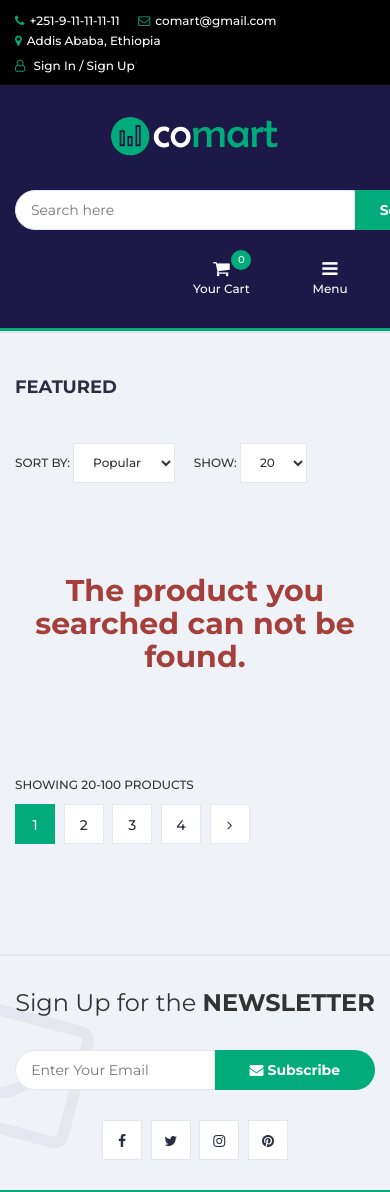
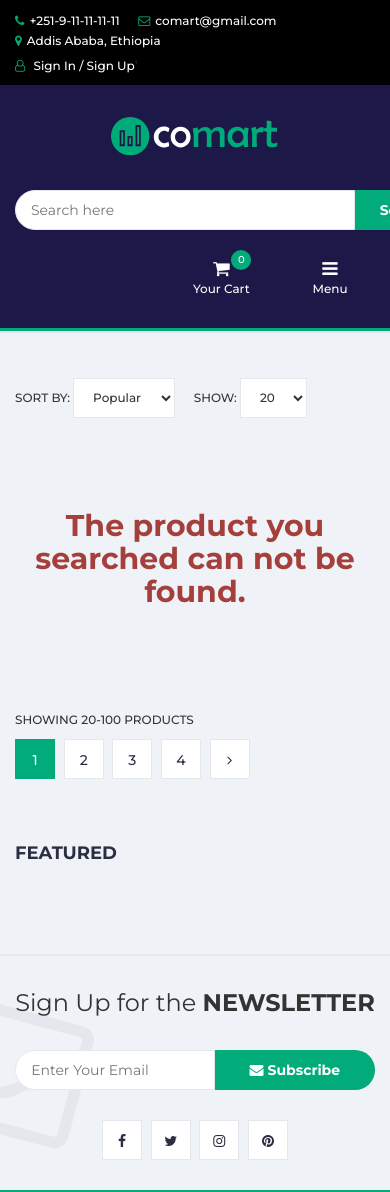
Before and after one commit to klilax/comart, a PHP site: page /index.php in a window 390 px wide; the page is wider, and only the part inside the window is pictured. Shown: the top 1192 px of that part. Run offline with PHP 8.4, Linux system fonts and the light colour scheme; data that the repository does not hold is empty; some libraries are stand-ins or nearby versions.

Commit message:
index page update for mobile view

```diff
--- a/index.php
+++ b/index.php
@@ -45,8 +45,8 @@ require('class/Inventory.php');
 
 	<style>
 		@media screen and (max-width: 600px) {
-			.header .container .row {
-				display: none;
+			main>.section>.container>.row {
+				flex-direction: column-reverse !important;
 			}
 		}
 	</style>
@@ -182,7 +182,7 @@ require('class/Inventory.php');
 			<!-- container -->
 			<div class="container">
 				<!-- row -->
-				<div class="row">
+				<div class="row" style="display: flex; flex-direction: row;">
 					<!-- ASIDE -->
 					<div id="aside" class="col-md-3">
 						<!-- aside Widget -->
```
